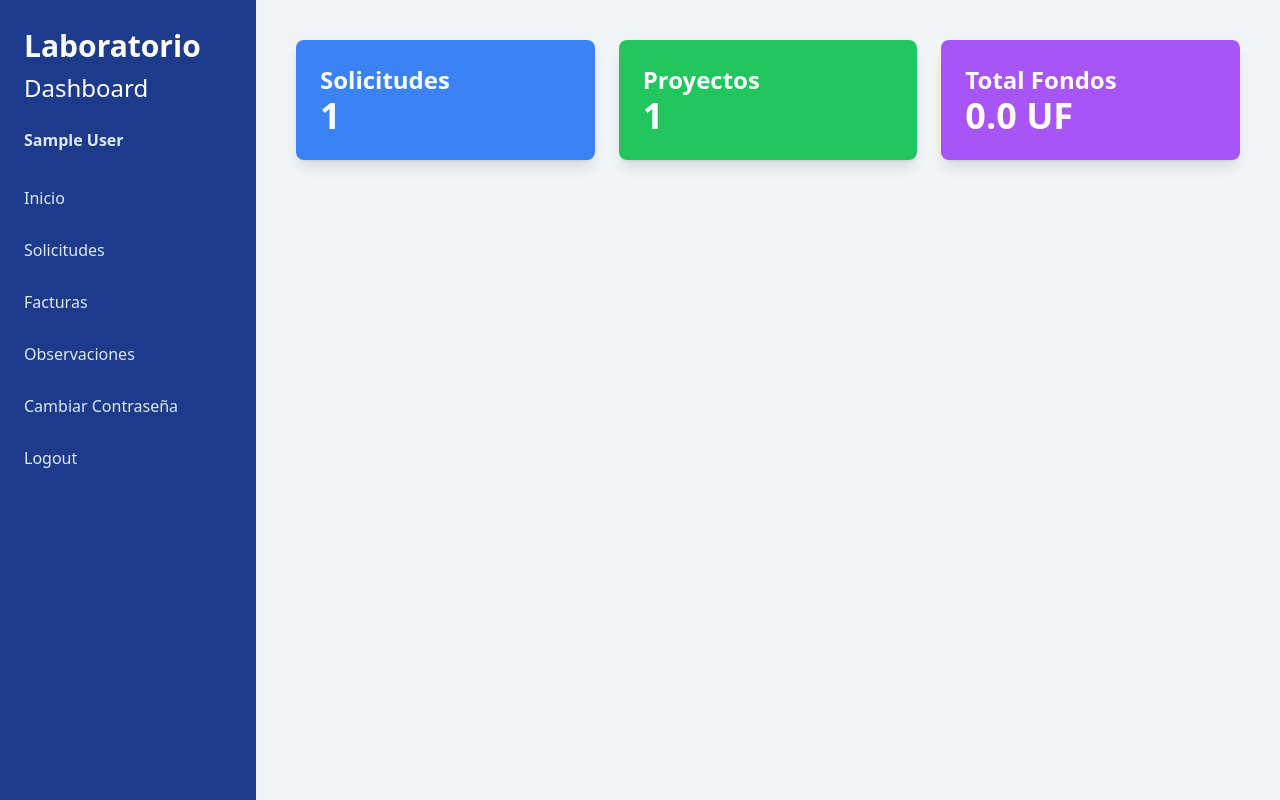
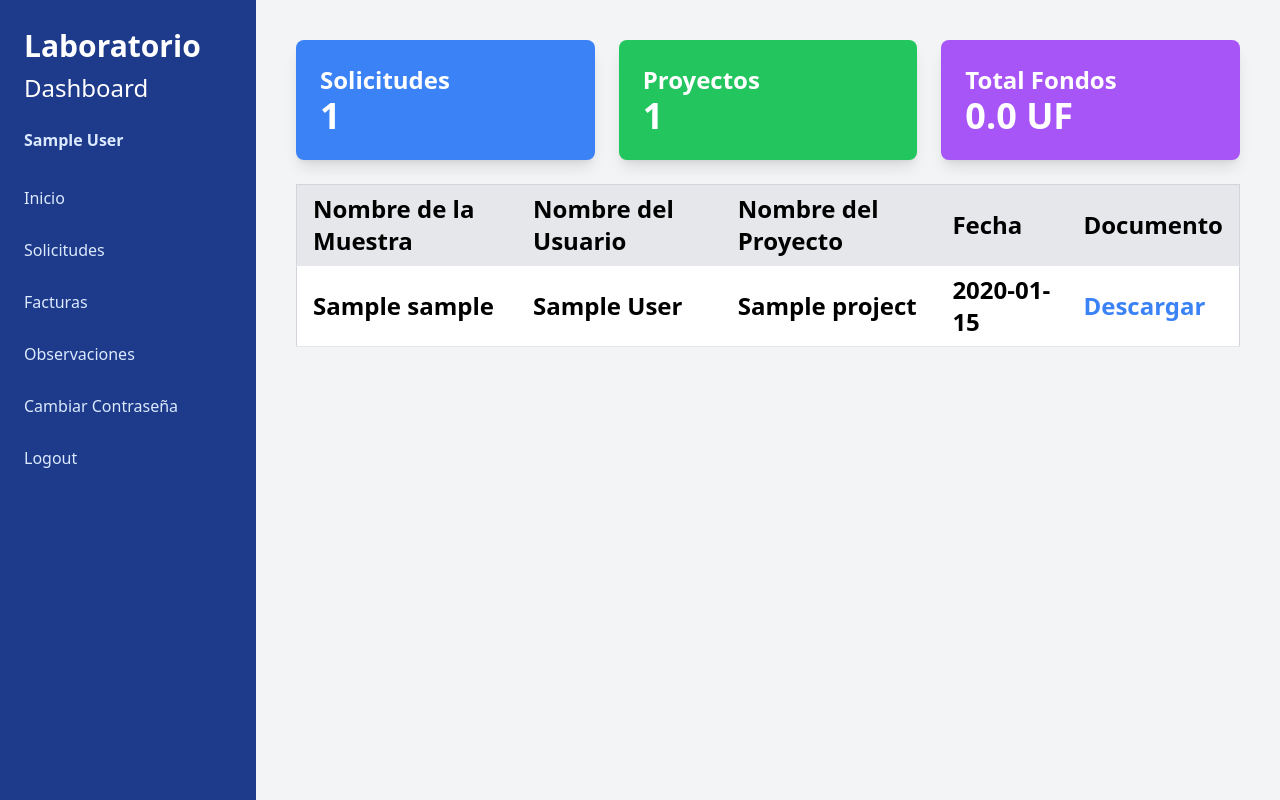
Before and after one commit to eigonzalezrojas/lab-system, a Flask app: page /home_operator in a window 1280 px wide. Run offline with Flask 2, Linux system fonts and the light colour scheme; a user stored in the database is signed in; tables that the repository leaves empty hold one stand-in row (values such as "Sample post"); some libraries are stand-ins or nearby versions.

Commit message:
add table request home operador_dashboard

```diff
--- a/requirements.txt
+++ b/requirements.txt
@@ -7,3 +7,4 @@ python-dotenv==0.19.2
 Flask-Migrate==3.1.0
 Flask-Login==0.5.0
 Flask-WTF==1.2.0
+fpdf==1.7.2
--- a/src/routes/homeRoutes.py
+++ b/src/routes/homeRoutes.py
@@ -25,10 +25,12 @@ def get_operator_statistics():
     total_solicitudes = Request.query.count()
     total_proyectos = Project.query.count()
     suma_fondos = db.session.query(db.func.sum(Project.fondo)).scalar()
+    solicitudes = Request.query.all()
     return {
         'total_solicitudes': total_solicitudes,
         'total_proyectos': total_proyectos,
         'suma_fondos': suma_fondos,
+        'solicitudes': solicitudes
     }
 
 
--- a/src/templates/operador_dashboard.html
+++ b/src/templates/operador_dashboard.html
@@ -70,6 +70,8 @@
                     </div>
                     <form method="POST" action="{{ url_for('solicitudes.agregar_solicitud') }}">
                         <input type="hidden" name="csrf_token" value="{{ csrf_token() }}">
+                        <input type="hidden" name="project_id" value="{{ project.id }}">
+                        <input type="hidden" name="machine_id" value="{{ machine.id }}">
                         <div class="grid grid-cols-1 md:grid-cols-4 gap-4 mb-4">
                             <div>
                                 <label for="sample_name" class="form-label">Nombre de la muestra</label>
@@ -151,6 +153,33 @@
                         <p class="text-4xl">{{ suma_fondos }} UF</p>
                     </div>
                 </div>
+                <!-- Tabla de solicitudes -->
+                <div class="overflow-x-auto">
+                    <table class="min-w-full bg-white border border-gray-300">
+                        <thead>
+                            <tr class="bg-gray-200">
+                                <th class="py-2 px-4 border-b text-left">Nombre de la Muestra</th>
+                                <th class="py-2 px-4 border-b text-left">Nombre del Usuario</th>
+                                <th class="py-2 px-4 border-b text-left">Nombre del Proyecto</th>
+                                <th class="py-2 px-4 border-b text-left">Fecha</th>
+                                <th class="py-2 px-4 border-b text-left">Documento</th>
+                            </tr>
+                        </thead>
+                        <tbody>
+                            {% for solicitud in solicitudes %}
+                                <tr>
+                                    <td class="py-2 px-4 border-b">{{ solicitud.sample.name }}</td>
+                                    <td class="py-2 px-4 border-b">{{ solicitud.user.first_name }} {{ solicitud.user.last_name }}</td>
+                                    <td class="py-2 px-4 border-b">{{ solicitud.project.name }}</td>
+                                    <td class="py-2 px-4 border-b">{{ solicitud.fecha.strftime('%Y-%m-%d') }}</td>
+                                    <td class="py-2 px-4 border-b">
+                                        <a href="{{ url_for('solicitudes.descargar', solicitud_id=solicitud.id) }}" class="text-blue-500 hover:underline">Descargar</a>
+                                    </td>
+                                </tr>
+                            {% endfor %}
+                        </tbody>
+                    </table>
+                </div>
             {% else %}
                 Welcome to the User Dashboard!
             {% endif %}
```
Also changed, not shown: src/routes/solicitudesRoutes.py (+42 -14 lines).
